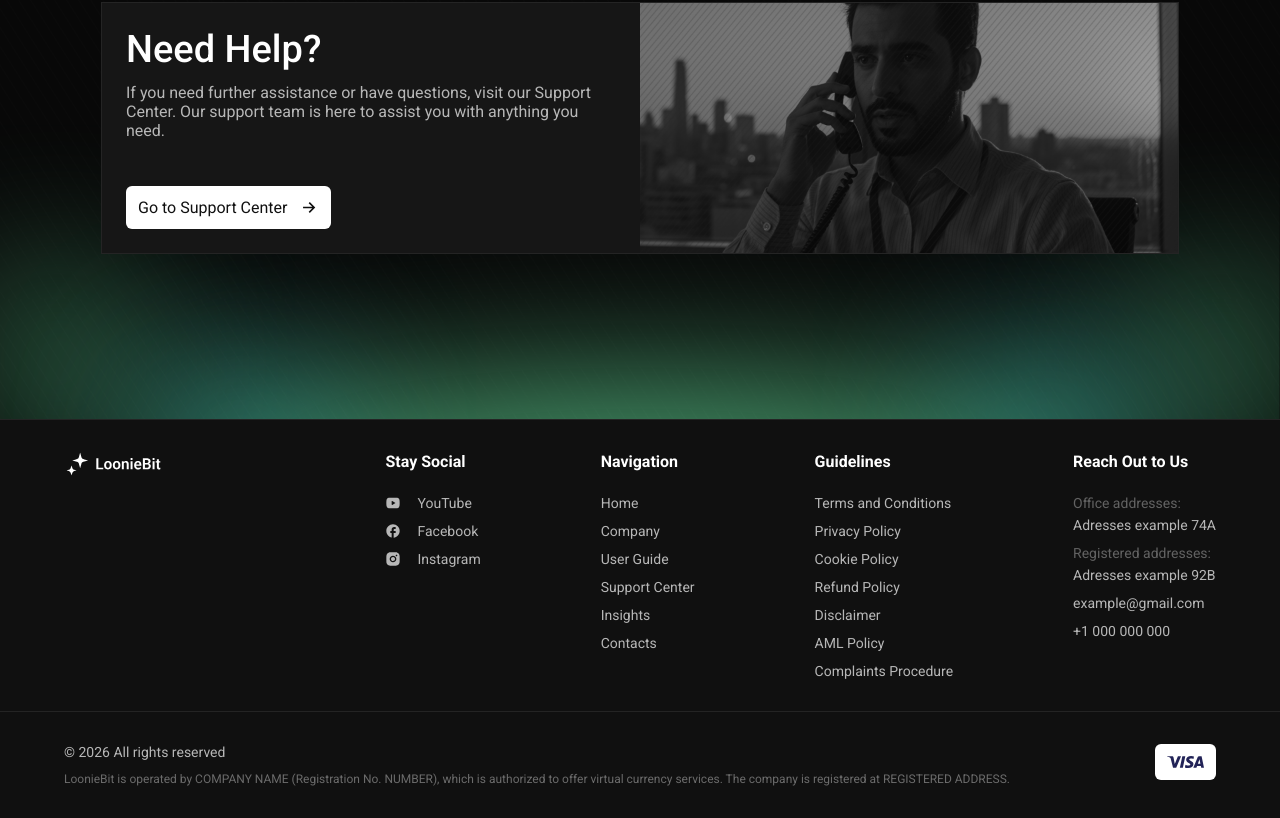
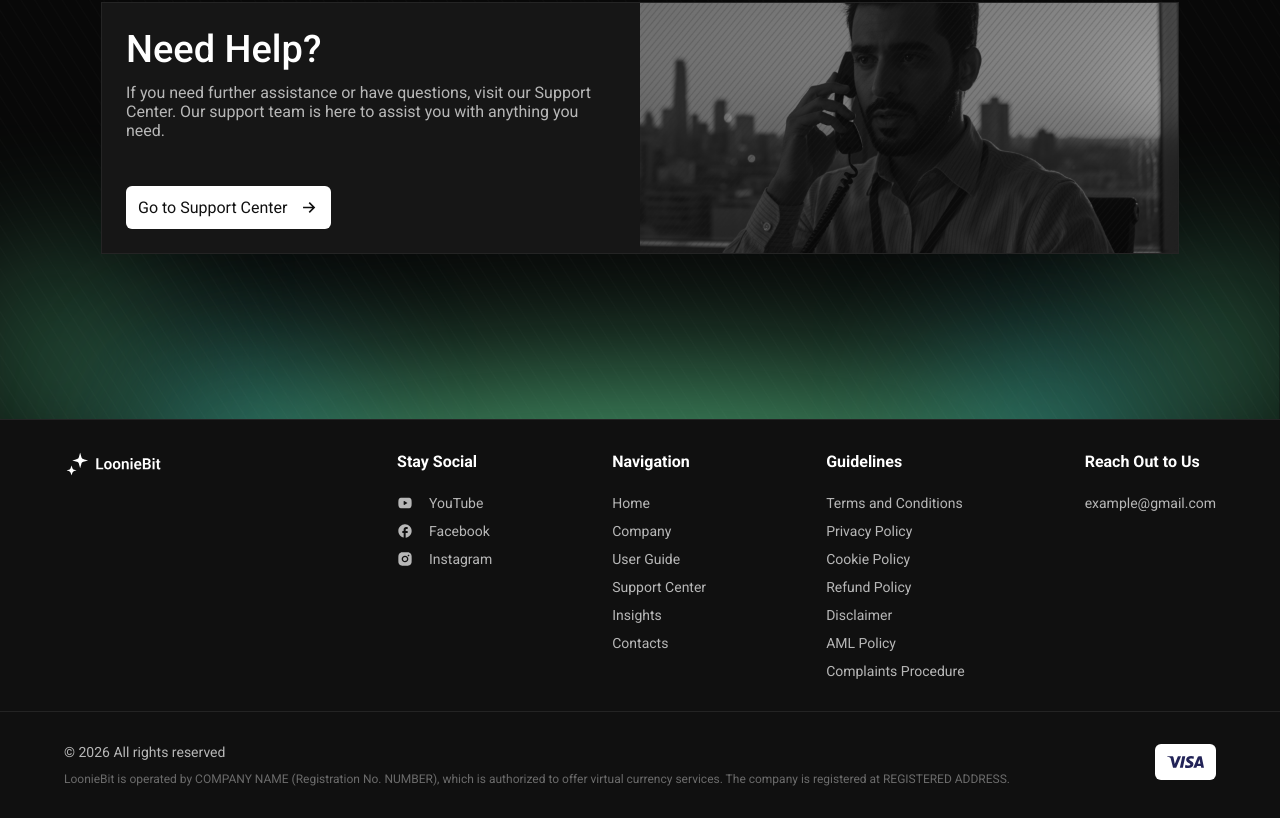
Before and after one commit to hosting1-born2be/looniebit, a Next.js app: page /contacts in a window 1280 px wide. Shown: the part 1634-2452 px from the top of the page. Built offline with nearby package versions, Linux system fonts and the light colour scheme; no server answers.

Commit message:
fixed contacts back

```diff
--- a/src/app/contacts/components/ContactsWrap/ContactsWrap.module.scss
+++ b/src/app/contacts/components/ContactsWrap/ContactsWrap.module.scss
@@ -1,8 +1,9 @@
 .contactsWrap {
-  background-image: url("/images/contacts/pattern.svg");
+  background-image: url("/images/contacts/Diagonal-bg.svg");
   background-position: center;
   padding: 165px 0;
   position: relative;
+  background-size: cover;
   @media (max-width: 992px) {
     padding: 65px 0;
   }
--- a/src/shared/ui/components/footer/Footer.tsx
+++ b/src/shared/ui/components/footer/Footer.tsx
@@ -6,9 +6,6 @@ import {
   FACEBOOK_URL,
   INSTAGRAM_URL,
   WEBSITE_EMAIL,
-  WEBSITE_OFFICE_ADDRESS,
-  WEBSITE_PHONE,
-  WEBSITE_REGISTRATION_ADDRESS,
   YOUTUBE_URL,
 } from "@/shared/lib/constants/constants";
 
@@ -70,16 +67,7 @@ export default function Footer() {
           <div className={styles.footerContentWrapperItem}>
             <h3>Reach Out to Us</h3>
             <div className={styles.address}>
-              <div>
-                <span>Office addresses:</span>
-                <p>{WEBSITE_OFFICE_ADDRESS}</p>
-              </div>
-              <div>
-                <span>Registered addresses:</span>
-                <p>{WEBSITE_REGISTRATION_ADDRESS}</p>
-              </div>
               <Link href={`mailto:${WEBSITE_EMAIL}`}>{WEBSITE_EMAIL}</Link>
-              <Link href={`tel:${WEBSITE_PHONE}`}>{WEBSITE_PHONE}</Link>
             </div>
           </div>
         </div>
```
Also changed, not shown: public/images/contacts/Diagonal-bg.svg (added).
